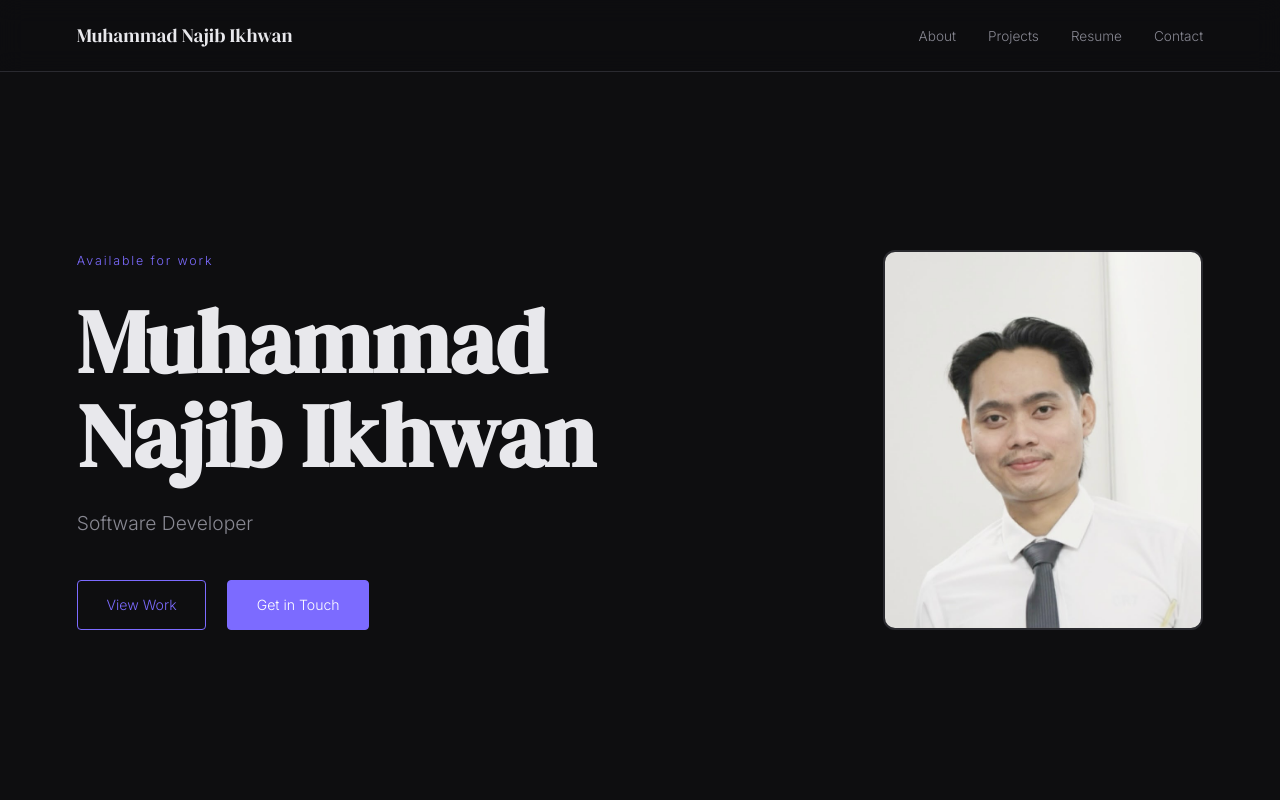
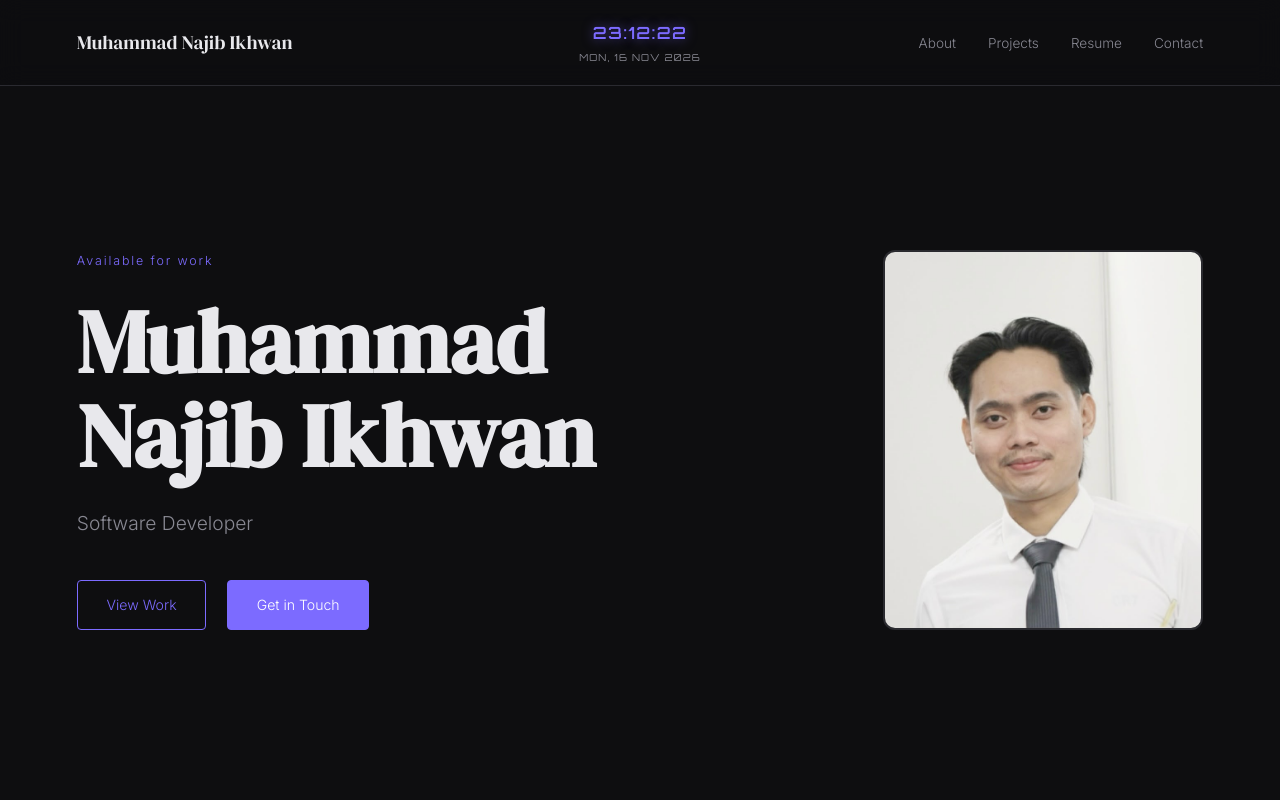
Before and after one commit to saripdoll/najibmahdan.portfolio, a plain HTML site: page index.html in a window 1280 px wide. Shown: the top 800 px of the page. Drawn offline with Linux system fonts and the light colour scheme.

Commit message:
change something

```diff
--- a/index.html
+++ b/index.html
@@ -4,7 +4,7 @@
   <meta charset="UTF-8" />
   <meta name="viewport" content="width=device-width, initial-scale=1.0"/>
   <title>Muhammad Najib Ikhwan — Portfolio</title>
-  <link href="https://fonts.googleapis.com/css2?family=DM+Serif+Display&family=Inter:wght@300;400;500&display=swap" rel="stylesheet"/>
+  <link href="https://fonts.googleapis.com/css2?family=DM+Serif+Display&family=Inter:wght@300;400;500&family=Orbitron:wght@400;600&display=swap" rel="stylesheet"/>
   <style>
     :root {
       --bg: #0e0e10;
@@ -29,14 +29,51 @@
     /* NAV */
     nav {
       position: fixed; top: 0; width: 100%; z-index: 100;
-      display: flex; justify-content: space-between; align-items: center;
+      display: grid;
+      grid-template-columns: 1fr auto 1fr;
+      align-items: center;
       padding: 1.2rem 6vw;
       background: rgba(14,14,16,0.85);
       backdrop-filter: blur(12px);
       border-bottom: 1px solid var(--border);
     }
-    .nav-logo { font-family: 'DM Serif Display', serif; font-size: 1.2rem; color: var(--text); text-decoration: none; }
-    .nav-links { display: flex; gap: 2rem; list-style: none; }
+    .nav-logo {
+      font-family: 'DM Serif Display', serif;
+      font-size: 1.2rem;
+      color: var(--text);
+      text-decoration: none;
+      justify-self: start;
+    }
+
+    /* ── CLOCK ── */
+    .nav-clock {
+      display: flex;
+      flex-direction: column;
+      align-items: center;
+      gap: 0.1rem;
+    }
+    .clock-time {
+      font-family: 'Orbitron', monospace;
+      font-size: 1.05rem;
+      font-weight: 600;
+      color: var(--accent);
+      letter-spacing: 0.08em;
+      text-shadow: 0 0 12px rgba(124,107,255,0.55);
+    }
+    .clock-date {
+      font-family: 'Orbitron', monospace;
+      font-size: 0.6rem;
+      font-weight: 400;
+      color: var(--muted);
+      letter-spacing: 0.12em;
+    }
+
+    .nav-links {
+      display: flex;
+      gap: 2rem;
+      list-style: none;
+      justify-self: end;
+    }
     .nav-links a { color: var(--muted); font-size: 0.85rem; text-decoration: none; transition: color 0.2s; }
     .nav-links a:hover { color: var(--text); }
 
@@ -130,6 +167,7 @@
       .hero-content { grid-template-columns: 1fr; }
       .hero-right { justify-content: flex-start; margin-top: 2rem; }
       .hero-right img { width: 200px; height: 240px; }
+      .clock-time { font-size: 0.85rem; }
     }
   </style>
 </head>
@@ -138,6 +176,13 @@
   <!-- NAV -->
   <nav>
     <a href="#hero" class="nav-logo">Muhammad Najib Ikhwan</a>
+
+    <!-- Live KL Clock -->
+    <div class="nav-clock">
+      <div class="clock-time" id="klTime">--:--:--</div>
+      <div class="clock-date" id="klDate">KUALA LUMPUR</div>
+    </div>
+
     <ul class="nav-links">
       <li><a href="#about">About</a></li>
       <li><a href="#projects">Projects</a></li>
@@ -159,7 +204,6 @@
         </div>
       </div>
       <div class="hero-right">
-        <!-- Replace 'your-photo.jpg' with your real photo filename later -->
         <img src="NAJIB2.jpeg" alt="Muhammad Najib Ikhwan"
              onerror="this.src='https://placehold.co/320x380/18181c/7c6bff?text=Najib'" />
       </div>
@@ -193,12 +237,11 @@
           <span class="skill-tag">RESTful APIs</span>
           <span class="skill-tag">Agile/Scrum</span>
           <span class="skill-tag">Problem Solving</span>
-
         </div>
       </div>
       <div class="about-stats">
         <div class="stat-item">
-          <div class="stat-number">2+</div>
+          <div class="stat-number">1+</div>
           <div class="stat-desc">Years of experience</div>
         </div>
         <div class="stat-item">
@@ -295,5 +338,37 @@
     <span>Built with My Skill</span>
   </footer>
 
+  <!-- Live KL Clock Script -->
+  <script>
+    function updateKLClock() {
+      const now = new Date();
+
+      // Format time in Asia/Kuala_Lumpur timezone
+      const timeStr = now.toLocaleTimeString('en-MY', {
+        timeZone: 'Asia/Kuala_Lumpur',
+        hour: '2-digit',
+        minute: '2-digit',
+        second: '2-digit',
+        hour12: false
+      });
+
+      // Format date
+      const dateStr = now.toLocaleDateString('en-MY', {
+        timeZone: 'Asia/Kuala_Lumpur',
+        weekday: 'short',
+        day: '2-digit',
+        month: 'short',
+        year: 'numeric'
+      }).toUpperCase();
+
+      document.getElementById('klTime').textContent = timeStr;
+      document.getElementById('klDate').textContent = dateStr;
+    }
+
+    // Run immediately, then every second
+    updateKLClock();
+    setInterval(updateKLClock, 1000);
+  </script>
+
 </body>
 </html>
```
